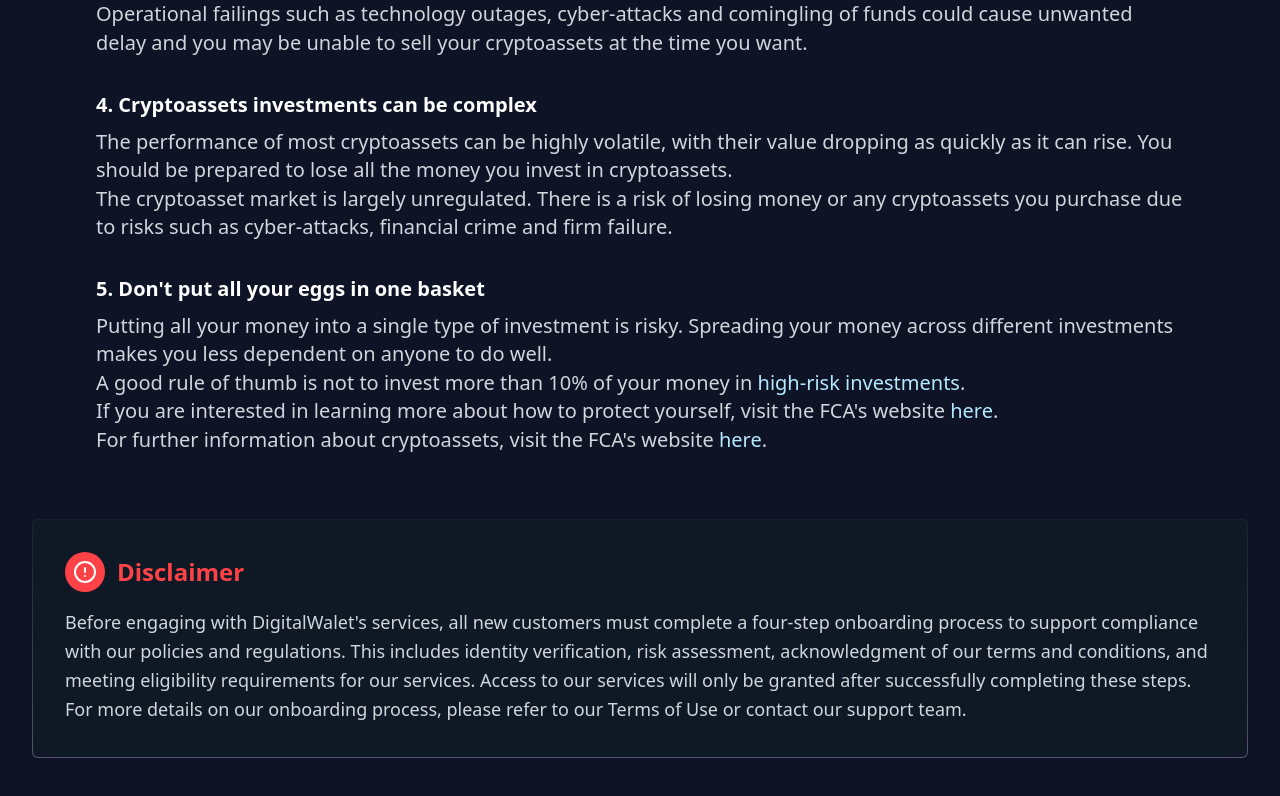
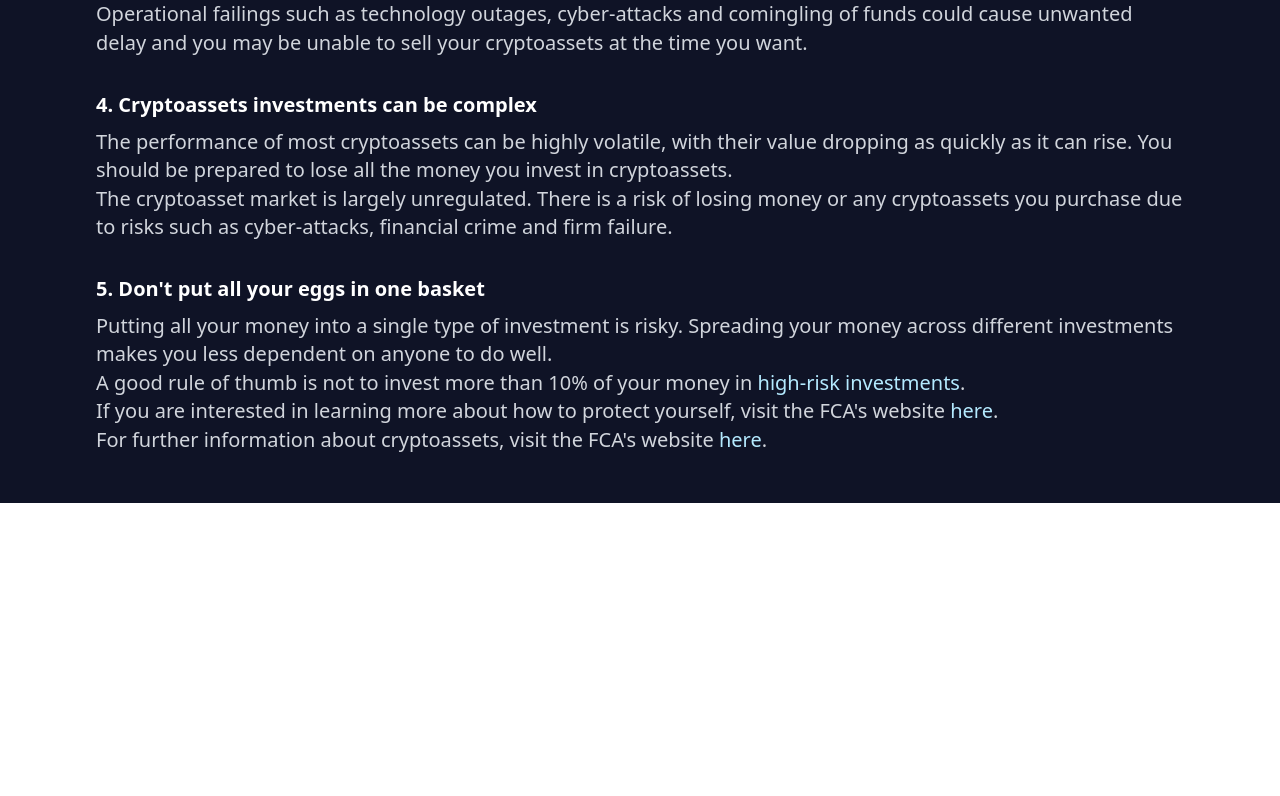
Before and after one commit to DavidOsezua/digitWalletLanding, a React (Vite) app: page /risksummary in a window 1280 px wide. Shown: the part 998-1794 px from the top of the page. After the commit the page ends 1501 px from the top, so only its background shows below. Built offline with nearby package versions, Linux system fonts and the light colour scheme; no server answers.

Commit message:
Remove unused DisclaimerComponent from RiskSummaryPage

```diff
--- a/src/pages/RiskSummayPage.tsx
+++ b/src/pages/RiskSummayPage.tsx
@@ -1,5 +1,4 @@
 import Banner from "@/components/Banner";
-import DisclaimerComponent from "@/components/home/DisclaimerComponent";
 import RiskSummaryContent from "@/components/riskSummary/RiskSummaryContent";
 
 const RiskSummayPage = () => {
@@ -10,7 +9,6 @@ const RiskSummayPage = () => {
         descriptiton="Due to the potential for losses, the Financial Conduct Authority (FCA) considers this investment to be high risk."
       />
       <RiskSummaryContent />
-      <DisclaimerComponent />
     </div>
   );
 };
```
